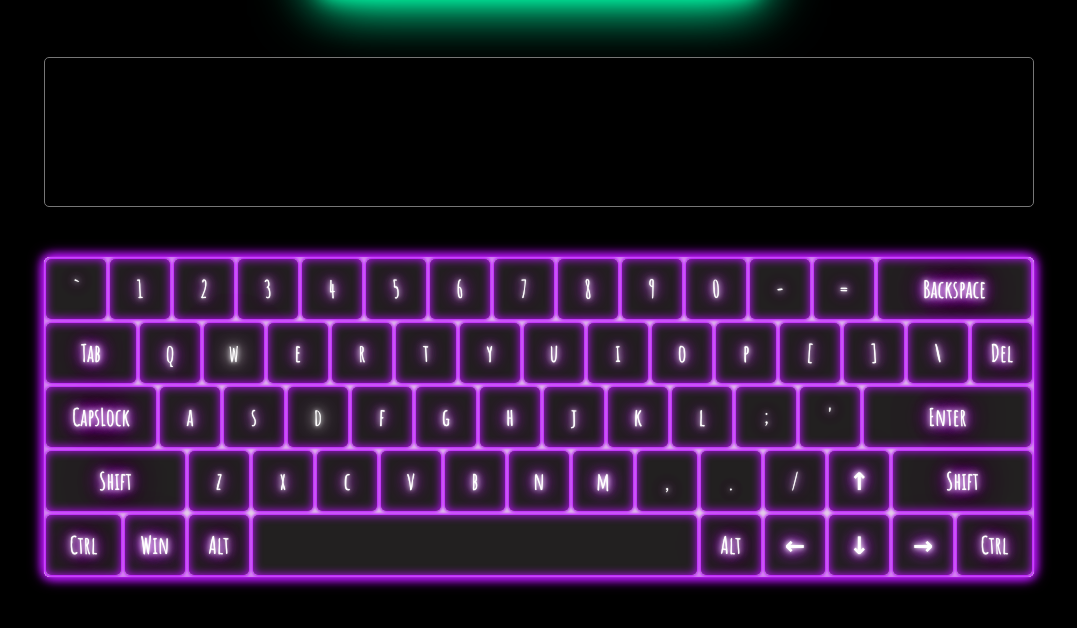
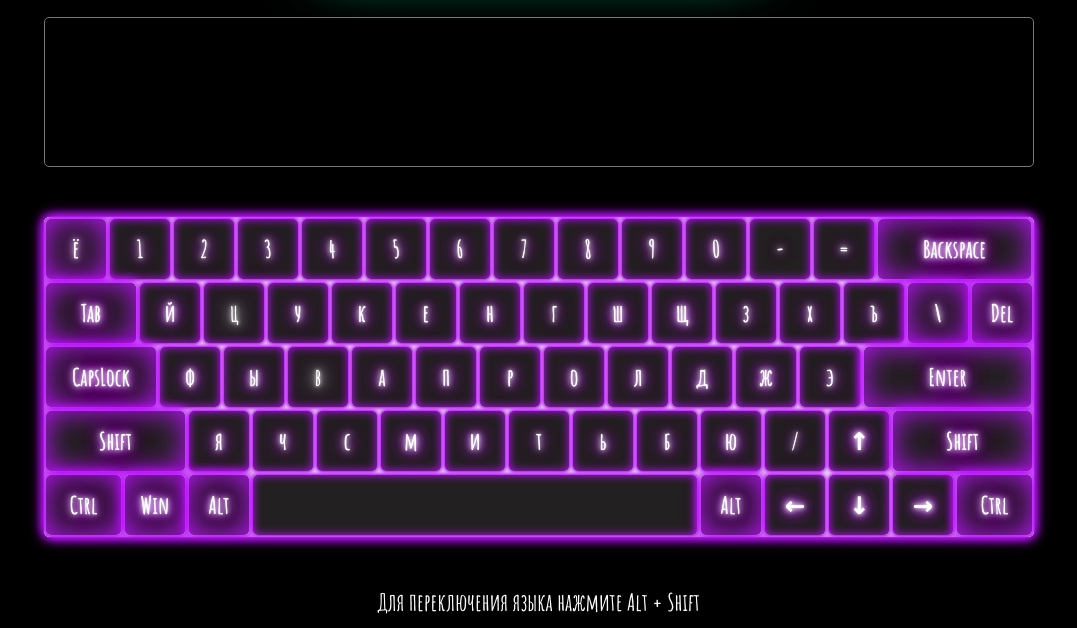
Before and after one commit to Dexmor096/virtual-keyboard, a website: page index.html in a window 1280 px wide. Shown: the part 172-800 px from the top of the page, without its empty margins (101-1178 px from the left). Drawn offline with Linux system fonts and the light colour scheme.

Commit message:
feat: language saved on reload

```diff
--- a/src/script.js
+++ b/src/script.js
@@ -670,7 +670,8 @@ class Key {
 
 // render
 const renderKeysToDom = () => {
-  data.eng.forEach((el) => {
+  const langArr = data.englishLang ? data.eng : data.ru;
+  langArr.forEach((el) => {
     const key = new Key(el);
     // console.log(key);
     document.querySelector('.keyboard_wrapper').append(key.keyGenerator());
@@ -690,6 +691,7 @@ const renderGlobalWrapper = () => {
     class="keyboard_display">
   </textarea>
   <div class="keyboard_wrapper neonBox"></div>
+  <p class="lang_description">Для переключения языка нажмите Alt + Shift</p>
   `;
 
   document.body.append(container);
@@ -732,18 +734,15 @@ const rerenderKeyContent = (event) => {
     }
   }
 };
-// слушатель для перерендера (капс) переделать в функцию
-// const catchCapsKey = () => {
-//   const { body } = document;
-//   body.addEventListener('keydown', (event) => {
-//     event.preventDefault();
-//     data.isCapsed = !data.isCapsed;
-//     console.log(data.isCapsed);
-//     if (event.code === 'CapsLock') {
-//       rerenderKeyContent();
-//     }
-//   });
-// };
+// сохранение в localStorage
+const saveToLocalStorage = () => {
+  localStorage.setItem('lang', data.englishLang);
+};
+// загрузка из localStorage
+const loadFromLocalStorage = () => {
+  const loadedLanguage = localStorage.getItem('lang');
+  data.englishLang = JSON.parse(loadedLanguage);
+};
 
 const catchCapsKey = (event) => {
   if (event.code === 'CapsLock') {
@@ -753,7 +752,6 @@ const catchCapsKey = (event) => {
 };
 const catchShiftKeys = (event) => {
   if (event.code === 'ShiftLeft' && !event.altKey) {
-    console.log(event);
     if (event.repeat) return;
     rerenderKeyContent(event);
   }
@@ -762,9 +760,10 @@ const catchLanguageToggleKeys = (event) => {
   if (event.code === 'ShiftLeft' && event.altKey) {
     data.englishLang = !data.englishLang;
     rerenderKeyContent(event);
+    saveToLocalStorage();
   }
 };
-// слушатель для нажатия кнопки
+// loadedLanguage
 const downKeyHandler = () => {
   const { body } = document;
   body.addEventListener('keydown', (event) => {
@@ -785,10 +784,10 @@ const upKeyHandler = () => {
     rerenderKeyContent(event);
   });
 };
-
 // init render function
 window.onload = function () {
   renderGlobalWrapper();
+  loadFromLocalStorage();
   renderKeysToDom();
   downKeyHandler();
   upKeyHandler();
--- a/src/style.scss
+++ b/src/style.scss
@@ -78,18 +78,19 @@ body {
 }
 
 @keyframes flicker_keyboard_1 {
-  0%, 18%, 22%, 25%, 53%, 57%, 100% {
-		text-shadow:
-		0 0 4px #fff,
-		0 0 11px #fff,
-		0 0 19px #fff,
-		0 0 40px #bc13fe,
-		0 0 80px #bc13fe,
-		0 0 90px #bc13fe,
-		0 0 100px #bc13fe,
-		0 0 150px #bc13fe;
+	0%,
+	18%,
+	22%,
+	25%,
+	53%,
+	57%,
+	100% {
+		text-shadow: 0 0 4px #fff, 0 0 11px #fff, 0 0 19px #fff, 0 0 40px #bc13fe, 0 0 80px #bc13fe, 0 0 90px #bc13fe,
+			0 0 100px #bc13fe, 0 0 150px #bc13fe;
 	}
-	20%, 21%, 23% {
+	20%,
+	21%,
+	23% {
 		text-shadow: none;
 	}
 }
@@ -151,7 +152,11 @@ body {
 // 	background-color: #bc13fe;
 // 	color: #000;
 // }
-
+.lang_description {
+	color: #fff;
+	text-align: center;
+	padding-top: 50px;
+}
 @keyframes keys_remove_animation {
 	0% {
 		background-color: #bc13fe;
@@ -164,28 +169,40 @@ body {
 }
 .key[data-code="Backspace"] {
 	width: 153px;
+	box-shadow: 0 0 0.5px #fff, 0 0 0.7px #fff, 0 0 10px #bc13fe, 0 0 12px #bc13fe, 0 0 15px #bc13fe,
+	inset 0 0 28px #bc13fe;
 }
 .key[data-code="Tab"] {
 	width: 90px;
+	box-shadow: 0 0 0.5px #fff, 0 0 0.7px #fff, 0 0 10px #bc13fe, 0 0 12px #bc13fe, 0 0 15px #bc13fe,
+	inset 0 0 28px #bc13fe;
 }
 .key[data-code="Backslash"] {
 	width: 60px;
+	box-shadow: 0 0 0.5px #fff, 0 0 0.7px #fff, 0 0 10px #bc13fe, 0 0 12px #bc13fe, 0 0 15px #bc13fe,
+	inset 0 0 28px #bc13fe;
 }
 .key[data-code="CapsLock"] {
 	width: 110px;
+	box-shadow: 0 0 0.5px #fff, 0 0 0.7px #fff, 0 0 10px #bc13fe, 0 0 12px #bc13fe, 0 0 15px #bc13fe,
+	inset 0 0 28px #bc13fe;
 }
 .key[data-code="Enter"] {
 	width: 167px;
+	box-shadow: 0 0 0.5px #fff, 0 0 0.7px #fff, 0 0 10px #bc13fe, 0 0 12px #bc13fe, 0 0 15px #bc13fe,
+	inset 0 0 28px #bc13fe;
 }
 .key[data-code="KeyW"] {
 	animation: flicker_keyboard_1 5s infinite alternate;
 }
 .key[data-code="KeyD"] {
-	animation: flicker_keyboard_1 .5s infinite alternate;
+	animation: flicker_keyboard_1 0.5s infinite alternate;
 }
 .key[data-code="ShiftLeft"],
 .key[data-code="ShiftRight"] {
 	width: 139px;
+	box-shadow: 0 0 0.5px #fff, 0 0 0.7px #fff, 0 0 10px #bc13fe, 0 0 12px #bc13fe, 0 0 15px #bc13fe,
+	inset 0 0 28px #bc13fe;
 }
 .key[data-code="Space"] {
 	width: 444px;
@@ -193,7 +210,17 @@ body {
 .key[data-code="ControlRight"],
 .key[data-code="ControlLeft"] {
 	width: 75px;
+	box-shadow: 0 0 0.5px #fff, 0 0 0.7px #fff, 0 0 10px #bc13fe, 0 0 12px #bc13fe, 0 0 15px #bc13fe,
+	inset 0 0 28px #bc13fe;
 }
 .key.active {
 	animation: keys_remove_animation 0.5s forwards;
 }
+.key[data-code="Backquote"],
+.key[data-code="Delete"],
+.key[data-code="AltLeft"],
+.key[data-code="AltRight"],
+.key[data-code="MetaLeft"] {
+	box-shadow: 0 0 0.5px #fff, 0 0 0.7px #fff, 0 0 10px #bc13fe, 0 0 12px #bc13fe, 0 0 15px #bc13fe,
+	inset 0 0 28px #bc13fe;
+}
```
Also changed, not shown: src/style.css.
